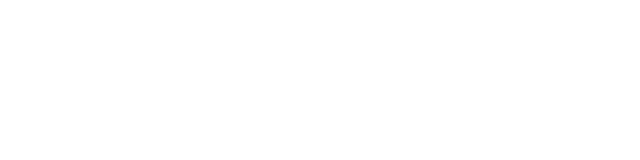
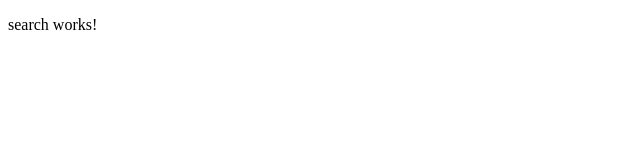
Before and after one commit to avoxa25/study-rxjs, an Angular app: page / in a window 1280 px wide. Shown: the top 160 px of the page, without its empty margins (0-640 px from the left). Built offline with nearby package versions, Linux system fonts and the light colour scheme.

Commit message:
Generate search component

```diff
--- a/src/app/app.component.html
+++ b/src/app/app.component.html
@@ -1 +1 @@
-<div></div>
+<app-search></app-search>
--- a/src/app/app.module.ts
+++ b/src/app/app.module.ts
@@ -3,11 +3,13 @@
 
 import { AppRoutingModule } from './app-routing.module';
 import { AppComponent } from './app.component';
+import { SearchComponent } from './search/search.component';
 
 @NgModule({
   declarations: [
-    AppComponent
-  ],
+    AppComponent,
+      SearchComponent
+   ],
   imports: [
     BrowserModule,
     AppRoutingModule
--- /dev/null
+++ b/src/app/search/search.component.html
@@ -0,0 +1,3 @@
+<p>
+  search works!
+</p>
--- /dev/null
+++ b/src/app/search/search.component.ts
@@ -0,0 +1,15 @@
+import { Component, OnInit } from '@angular/core';
+
+@Component({
+  selector: 'app-search',
+  templateUrl: './search.component.html',
+  styleUrls: ['./search.component.scss']
+})
+export class SearchComponent implements OnInit {
+
+  constructor() { }
+
+  ngOnInit() {
+  }
+
+}
```
Also changed, not shown: src/app/search/search.component.scss (added), 1 other file (tests, documents, lock files or other folders).
